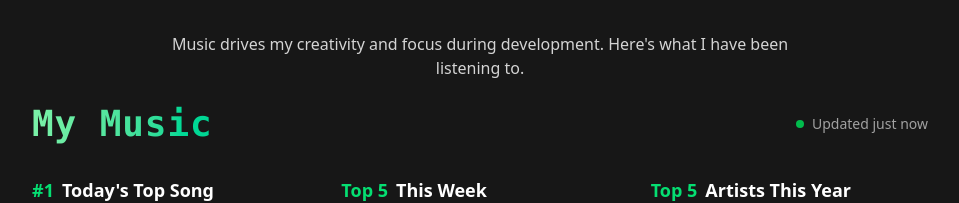
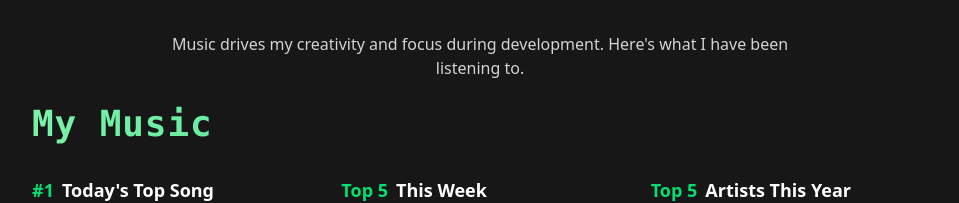
Before and after one commit to tharpep/portfolio, a Next.js app: page /about in a window 1280 px wide. Shown: the part 1800-2003 px from the top of the page, without its empty margins (160-1119 px from the left). Built offline with nearby package versions, Linux system fonts and the light colour scheme.

Commit message:
Updated spotify widget runtime

```diff
--- a/src/components/SpotifyWidget.tsx
+++ b/src/components/SpotifyWidget.tsx
@@ -8,14 +8,10 @@
 export default function SpotifyWidget({ data }: SpotifyWidgetProps) {
   return (
     <section className="mb-20">
-      <div className="flex items-center justify-between mb-8">
+      <div className="mb-8">
         <h2 className="text-3xl md:text-4xl font-bold font-mono tracking-wide text-transparent bg-clip-text bg-gradient-to-r from-green-300 to-emerald-400">
           My Music
         </h2>
-        <div className="flex items-center gap-2 text-sm text-neutral-400">
-          <div className="w-2 h-2 bg-green-500 rounded-full animate-pulse"></div>
-          <span>{formatLastUpdated(data.lastUpdated)}</span>
-        </div>
       </div>
 
       <div className="grid gap-8 md:grid-cols-3 max-w-6xl mx-auto">
```
